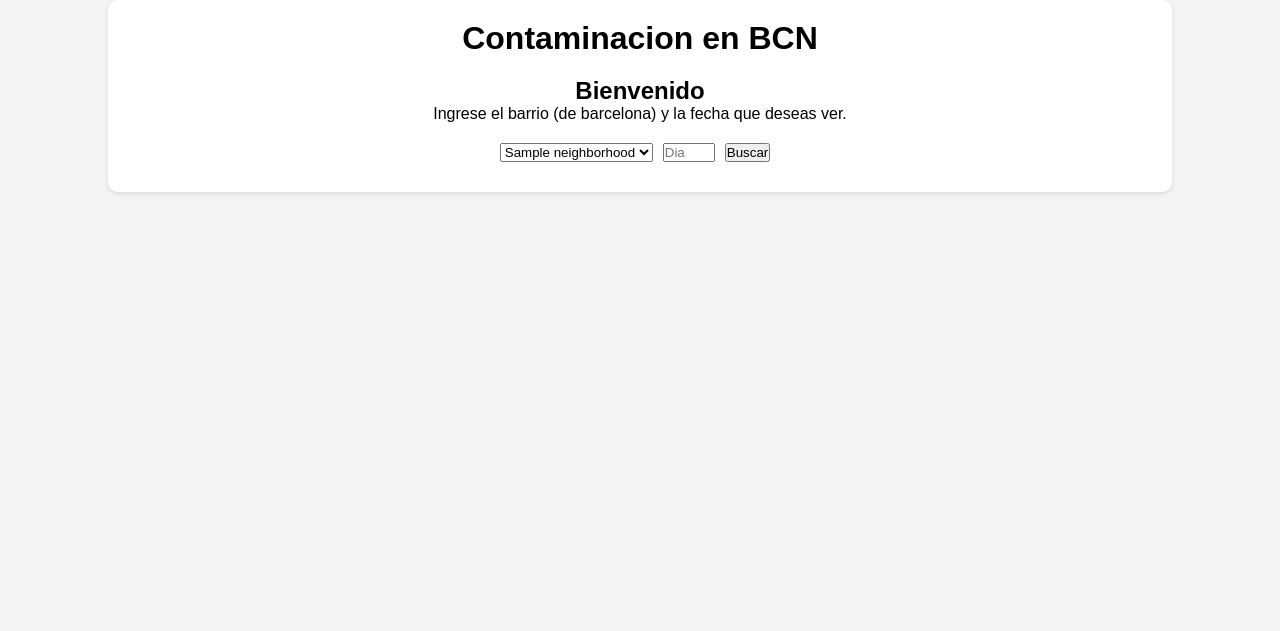
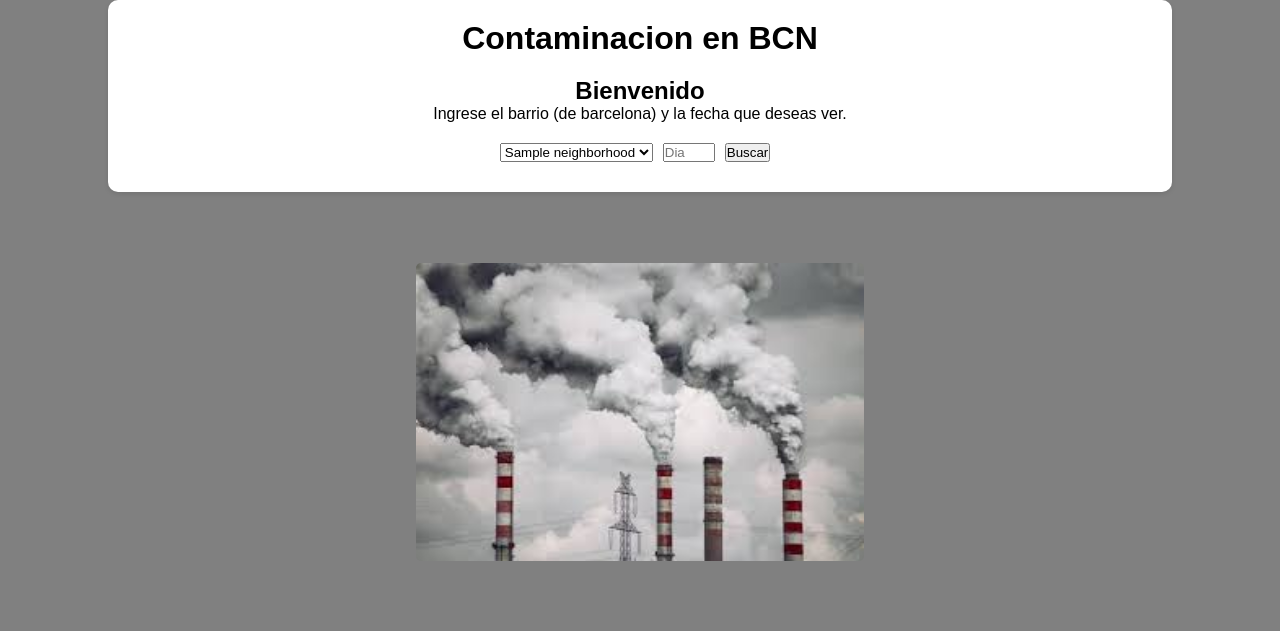
Before and after one commit to Brugir/Projecte-SQL-Nil-i-Bernat, a Flask app: template templates/index.html in a window 1280 px wide. Shown: the top 631 px of the page. Run offline with Flask 3, Linux system fonts and the light colour scheme; the template is opened without the code that fills it: most values are stand-ins (such as "Sample title", 1, 10 or a date in 2020).

Commit message:
add image

```diff
--- a/static/css/index.css
+++ b/static/css/index.css
@@ -7,7 +7,7 @@
 
 body {
     font-family: Arial, sans-serif;
-    background-color: #f4f4f4;
+    background-color: gray;
     margin: 0;
     padding: 0;
 }
@@ -45,3 +45,17 @@ header {
     text-align: center;
     margin-top: 10px;
 }
+
+.imatge {
+    display: flex;
+    justify-content: center;
+    align-items: center;
+    height: 55vh;
+}
+
+#contaminacio {
+    border-radius: 5px;
+    width: 35%;
+    height: auto;
+    display: inline-block;
+}
--- a/static/css/result.css
+++ b/static/css/result.css
@@ -1,6 +1,6 @@
 body {
     font-family: Arial, sans-serif;
-    background-color: #f4f4f4;
+    background-color: grey;
     margin: 0;
     padding: 0;
 }
--- a/templates/index.html
+++ b/templates/index.html
@@ -46,5 +46,9 @@
             </main>
         </div>
     </div>
+    <div class="imatge">
+        <img id="contaminacio" src="../static/img/contaminacio.jpg" alt="contaminacio">
+    </div>
+
 </body>
 </html>
```
Also changed, not shown: static/img/contaminacio.jpg (added).
